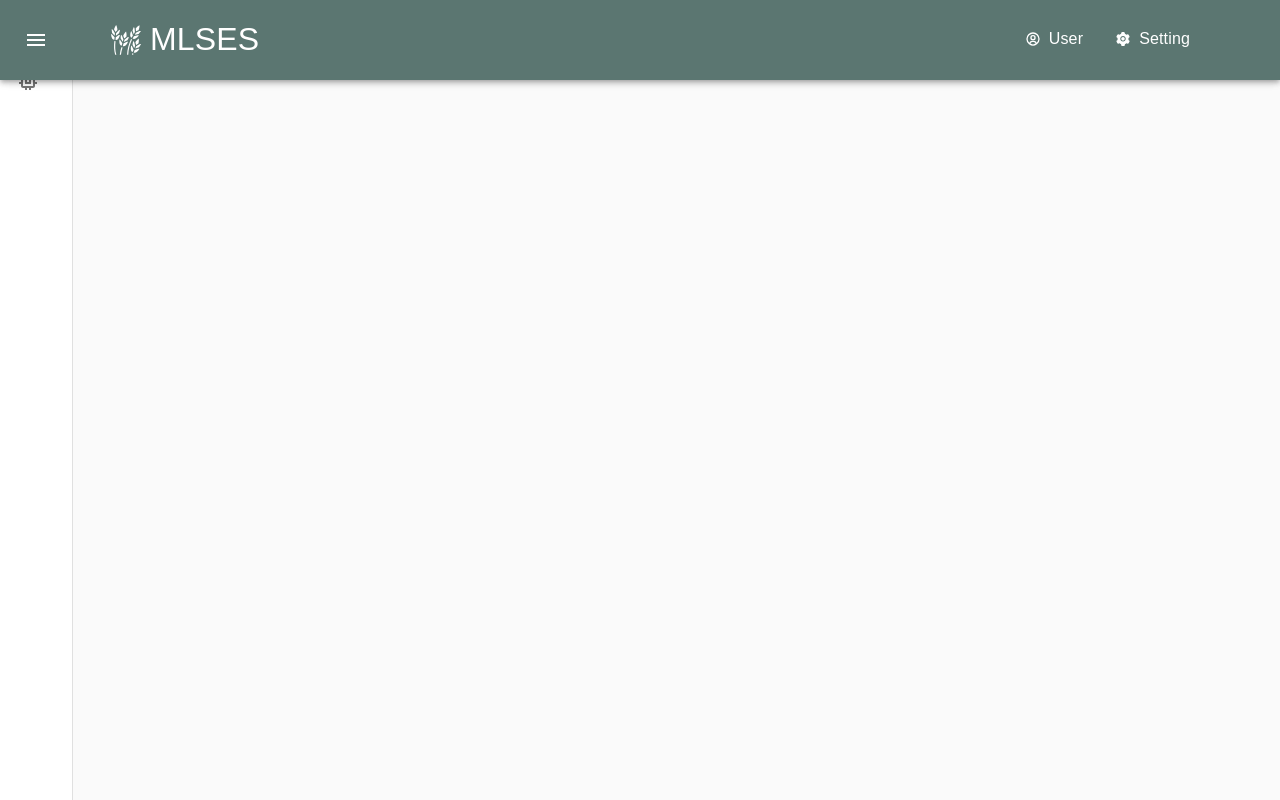
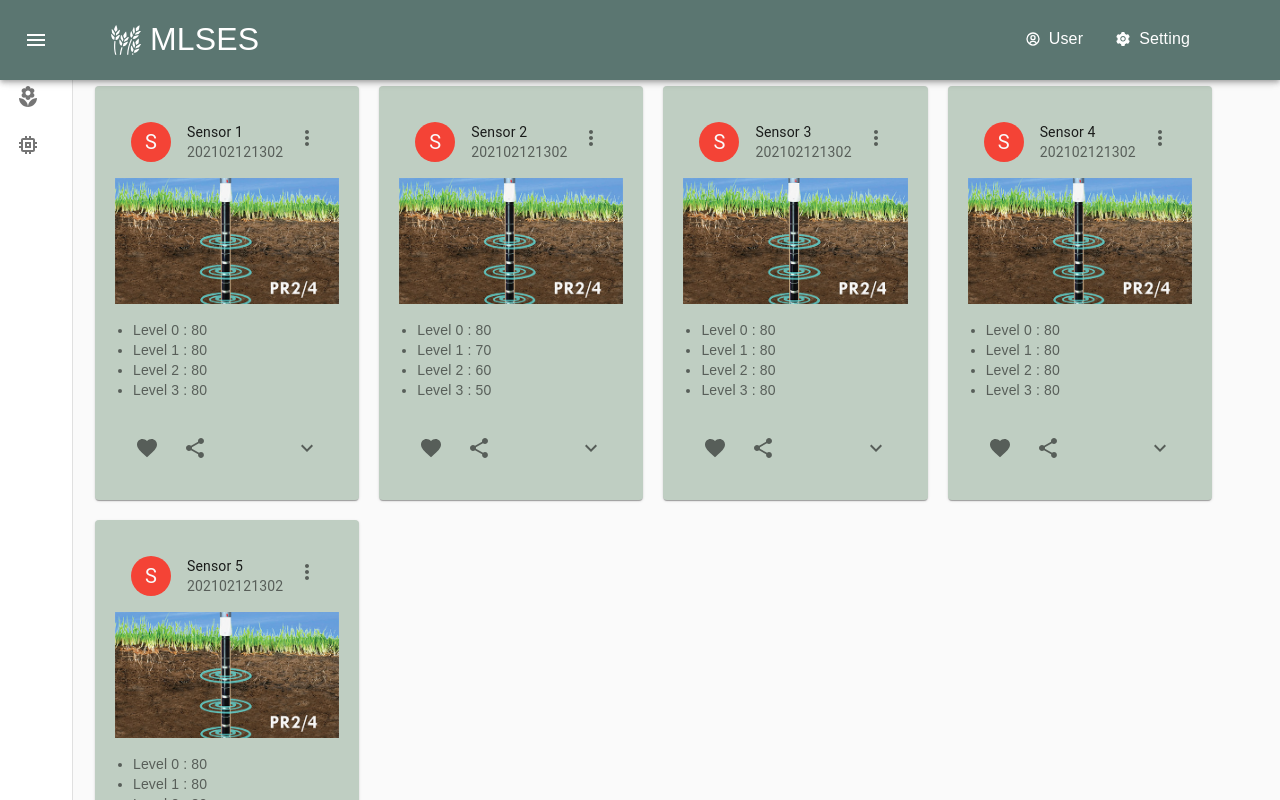
Before and after one commit to kartiksachdeva3/MLSES-FYP-Front, a React (Create React App) app: page / in a window 1280 px wide. Shown: the top 800 px of the page. Built offline with nearby package versions, Linux system fonts and the light colour scheme.

Commit message:
sensor-card-content

```diff
--- /dev/null
+++ b/src/components/ContentContainer/Sensors.js
@@ -0,0 +1,109 @@
+import React from 'react';
+import { makeStyles } from '@material-ui/core/styles';
+import clsx from 'clsx';
+import Card from '@material-ui/core/Card';
+import CardHeader from '@material-ui/core/CardHeader';
+import CardMedia from '@material-ui/core/CardMedia';
+import CardContent from '@material-ui/core/CardContent';
+import CardActions from '@material-ui/core/CardActions';
+import Collapse from '@material-ui/core/Collapse';
+import Avatar from '@material-ui/core/Avatar';
+import IconButton from '@material-ui/core/IconButton';
+import Typography from '@material-ui/core/Typography';
+import { red } from '@material-ui/core/colors';
+import FavoriteIcon from '@material-ui/icons/Favorite';
+import ShareIcon from '@material-ui/icons/Share';
+import ExpandMoreIcon from '@material-ui/icons/ExpandMore';
+import MoreVertIcon from '@material-ui/icons/MoreVert';
+import SensorImage from '../../static/images/sensor.jpg'
+const useStyles = makeStyles((theme) => ({
+  root: {
+    maxWidth: 345,
+    padding: '20px 20px',
+    background: '#BFCEC2',
+  },
+  media: {
+    height: 0,
+    paddingTop: '56.25%', // 16:9
+  },
+  expand: {
+    transform: 'rotate(0deg)',
+    marginLeft: 'auto',
+    transition: theme.transitions.create('transform', {
+      duration: theme.transitions.duration.shortest,
+    }),
+  },
+  expandOpen: {
+    transform: 'rotate(180deg)',
+  },
+  avatar: {
+    backgroundColor: red[500],
+  },
+  typo : {
+      padding: "0px 2px"
+  }
+}));
+
+const SensorCardlay = ({data}) => {
+  const classes = useStyles();
+  const [expanded, setExpanded] = React.useState(false);
+
+  const handleExpandClick = () => {
+    setExpanded(!expanded);
+  };
+
+  return (
+    <Card className={classes.root}>
+      <CardHeader
+        avatar={
+          <Avatar aria-label="recipe" className={classes.avatar}>
+            S
+          </Avatar>
+        }
+        action={
+          <IconButton aria-label="settings">
+            <MoreVertIcon />
+          </IconButton>
+        }
+        title={data.sensorname}
+        subheader={data.epoch}
+      />
+      <CardMedia
+        className={classes.media}
+        image={SensorImage}
+        title="Sensor"
+      />
+      <CardContent>
+        <Typography variant="body2" color="textSecondary" component="ul" className={classes.typo}>
+            <li> Level 0 : {data.mlevel0}</li>
+            <li> Level 1 : {data.mlevel1}</li>
+            <li> Level 2 : {data.mlevel2}</li>
+            <li> Level 3 : {data.mlevel3}</li>
+        </Typography>
+      </CardContent>
+      <CardActions disableSpacing>
+        <IconButton aria-label="add to favorites">
+          <FavoriteIcon />
+        </IconButton>
+        <IconButton aria-label="share">
+          <ShareIcon />
+        </IconButton>
+        <IconButton
+          className={clsx(classes.expand, {
+            [classes.expandOpen]: expanded,
+          })}
+          onClick={handleExpandClick}
+          aria-expanded={expanded}
+          aria-label="show more"
+        >
+          <ExpandMoreIcon />
+        </IconButton>
+      </CardActions>
+      <Collapse in={expanded} timeout="auto" unmountOnExit>
+        <CardContent>
+        </CardContent>
+      </Collapse>
+    </Card>
+  );
+}
+export default SensorCardlay;
--- a/src/components/Skeleton/AppMenu.css
+++ b/src/components/Skeleton/AppMenu.css
@@ -79,7 +79,17 @@
   .menu-icon {
     display: none;
   }
-
+  .sensor-card-layout-container{
+    display: flex;
+    /* flex-direction: column;
+    justify-content: center;
+    align-items: center; */
+  }
+  .sensor-cards{
+    display: flex;
+    padding: 5px 5px;
+    margin: 5px 5px;
+  }
   @media screen and (max-width: 960px) {
     .NavbarItems {
       position: relative;
--- a/src/components/Skeleton/AppMenu.js
+++ b/src/components/Skeleton/AppMenu.js
@@ -5,7 +5,8 @@ import List from '@material-ui/core/List';
 import CssBaseline from '@material-ui/core/CssBaseline';
 import Divider from '@material-ui/core/Divider';
 import IconButton from '@material-ui/core/IconButton';
-
+import ChevronLeftIcon from '@material-ui/icons/ChevronLeft';
+import ChevronRightIcon from '@material-ui/icons/ChevronRight';
 import ListItem from '@material-ui/core/ListItem';
 import ListItemIcon from '@material-ui/core/ListItemIcon';
 import ListItemText from '@material-ui/core/ListItemText';
@@ -21,7 +22,9 @@ import AppBar from '@material-ui/core/AppBar';
 import Toolbar from '@material-ui/core/Toolbar';
 import MenuIcon from '@material-ui/icons/Menu';
 import './AppMenu.css'
-
+import SensorCardlay from '../ContentContainer/Sensors'
+import SensorData from '../../data/sensordummy.json'
+import Grid from '@material-ui/core/Grid'
 
 const drawerWidth = 240;
 const useStyles = makeStyles((theme) => ({
@@ -101,6 +104,8 @@ export default function Skeleton() {
     setOpen(false);
   };
     const [click, setClick] = useState(false);
+
+  // eslint-disable-next-line
   const [button, setButton] = useState(true);
 
   const handleClick = () => setClick(!click);
@@ -113,6 +118,10 @@ export default function Skeleton() {
       setButton(true);
     }
   };
+
+  //  <div ><SensorCardlay  name={item.name} mlevel0={item.mlevel0} mlevel1={item.mlevel1} mlevel2={item.mlevel2} mlevel3={item.mlevel3} status="On" epoch="2021-Feb-12 13:11" />
+  // </div>
+  //   <div>{JSON.stringify(item.name)}</div>
 
   useEffect(() => {
     showButton();
@@ -167,7 +176,7 @@ export default function Skeleton() {
               </li>
             </ul>
           </div>
-      </IconContext.Provider>
+          </IconContext.Provider>
           </Toolbar>
           <div>
     </div>
@@ -192,11 +201,11 @@ export default function Skeleton() {
           }}
           style={{background: '#5B7671'}}
         >
-          {/* <div className={classes.toolbar}>
+          <div className={classes.toolbar}>
             <IconButton onClick={handleDrawerClose}>
               {theme.direction === 'rtl' ? <ChevronRightIcon /> : <ChevronLeftIcon />}
             </IconButton>
-          </div> */}
+          </div>
           <Divider />
           <div className="side-menu-container">
           <List className="sidemenu-list">
@@ -211,6 +220,18 @@ export default function Skeleton() {
           </List>
           </div>
         </Drawer>
+        <main className={classes.content}>
+          <div className={classes.toolbar} />
+          <Grid container spacing={3}>
+            {SensorData.map((item,key) =>{
+              return (
+                <div key={key} className="sensor-cards">
+                  <SensorCardlay  data={item} />
+                </div>
+              )
+            })}
+            </Grid>
+        </main>
       </div>
     );
   }
--- /dev/null
+++ b/src/data/sensordummy.json
@@ -0,0 +1,61 @@
+[
+    {
+        "sensorid" : 12345,
+        "sensorname": "Sensor 1",
+        "sensorstatus" : "On",
+        "mlevel0": 80,
+        "mlevel1": 80,
+        "mlevel2": 80,
+        "mlevel3": 80,
+        "calibrstatus": "fine",
+        "epoch": 202102121302
+    },
+
+    {
+        "sensorid" : 12346,
+        "sensorname": "Sensor 2",
+        "sensorstatus" : "On",
+        "mlevel0": 80,
+        "mlevel1": 70,
+        "mlevel2": 60,
+        "mlevel3": 50,
+        "calibrstatus": "fine",
+        "epoch": 202102121302
+    },
+
+    {
+        "sensorid" : 12347,
+        "sensorname": "Sensor 3",
+        "sensorstatus" : "On",
+        "mlevel0": 80,
+        "mlevel1": 80,
+        "mlevel2": 80,
+        "mlevel3": 80,
+        "calibrstatus": "fine",
+        "epoch": 202102121302
+    },
+
+    {
+        "sensorid" : 12348,
+        "sensorname": "Sensor 4",
+        "sensorstatus" : "On",
+        "mlevel0": 80,
+        "mlevel1": 80,
+        "mlevel2": 80,
+        "mlevel3": 80,
+        "calibrstatus": "fine",
+        "epoch": 202102121302
+    },
+
+    {
+        "sensorid" : 12349,
+        "sensorname": "Sensor 5",
+        "sensorstatus" : "On",
+        "mlevel0": 80,
+        "mlevel1": 80,
+        "mlevel2": 80,
+        "mlevel3": 80,
+        "calibrstatus": "fine",
+        "epoch": 202102121302
+    }
+]
```
Also changed, not shown: src/static/images/sensor.jpg (added), 1 other file (tests, documents, lock files or other folders).
